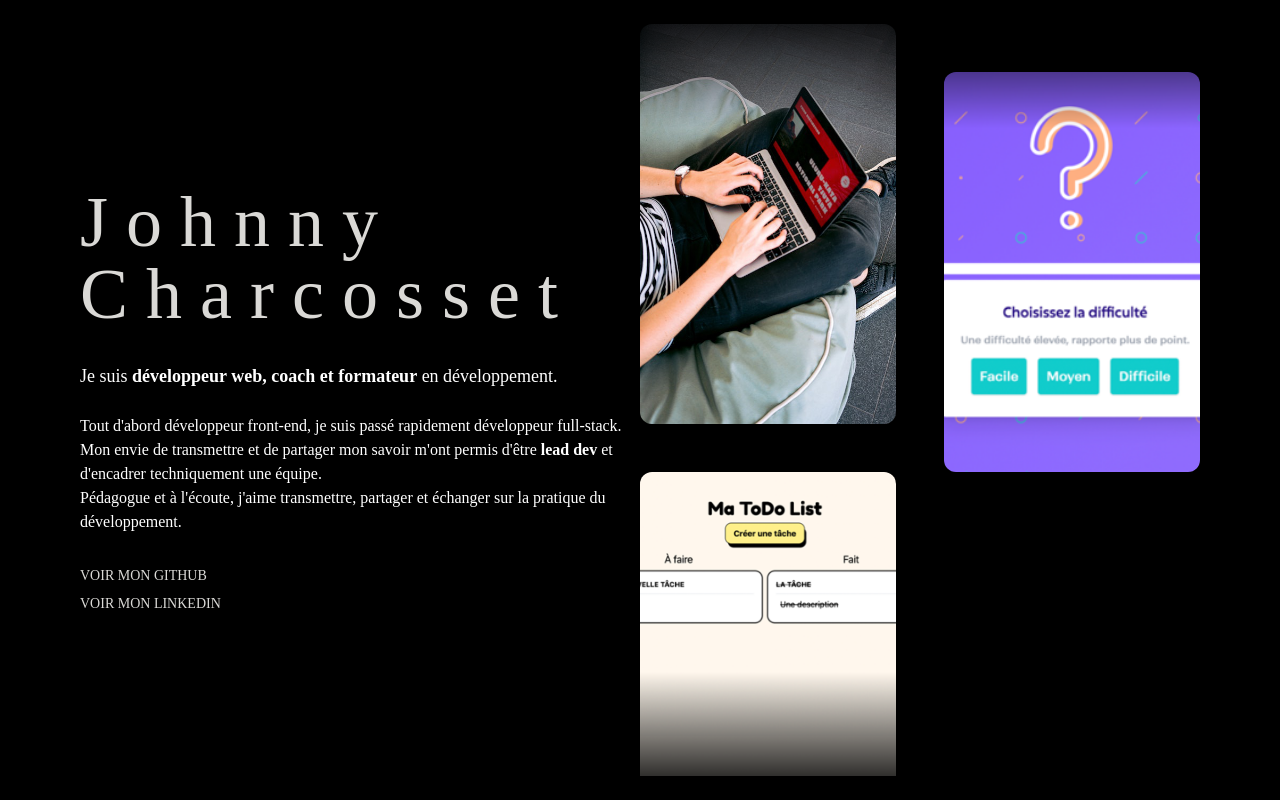
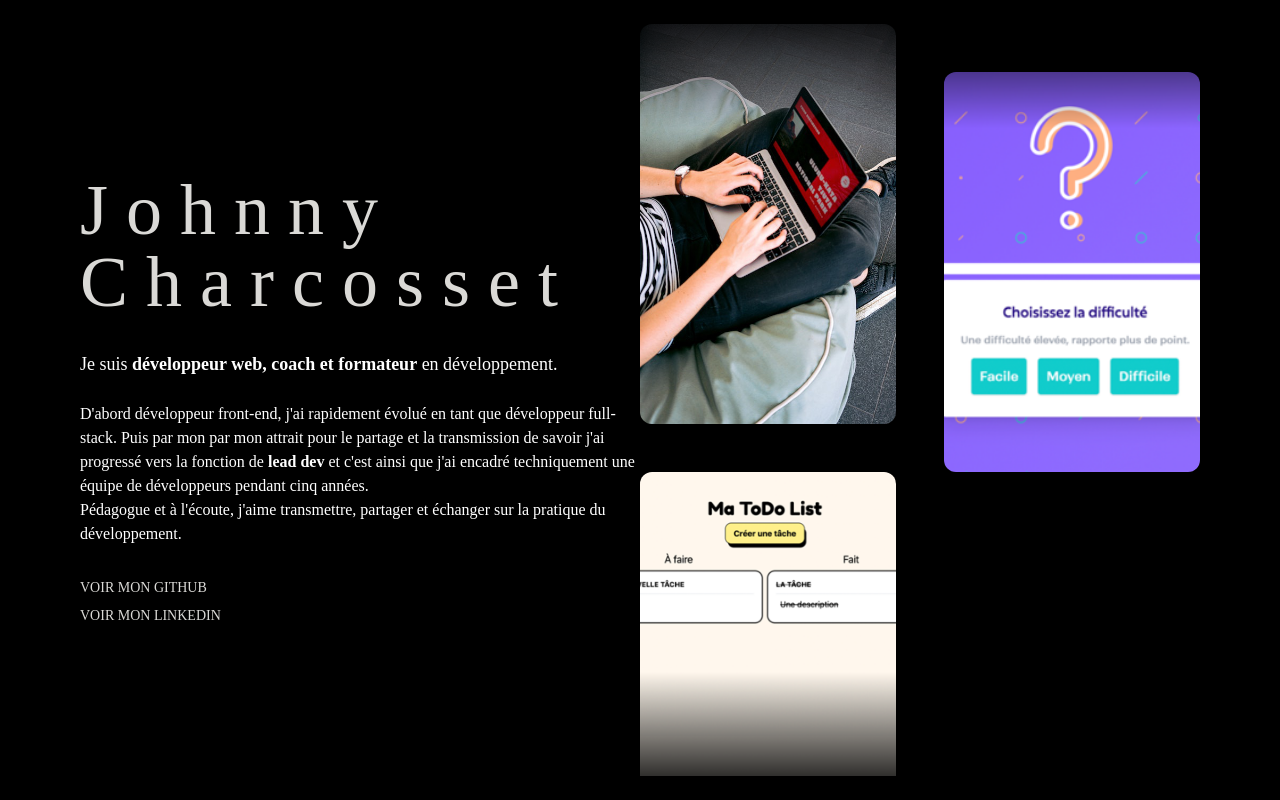
Before and after one commit to JohnnyEvo/johnnyevo.github.io, an Astro site: page / in a window 1280 px wide. Built offline with nearby package versions, Linux system fonts and the light colour scheme; Astro itself is replaced by a stand-in of ours; a web font is replaced by a local one.

Commit message:
chore: change main text

```diff
--- a/src/components/Aside.astro
+++ b/src/components/Aside.astro
@@ -4,8 +4,8 @@
     </span>
     <br>
     <br>
-    Tout d'abord développeur front-end, je suis passé rapidement développeur full-stack. Mon envie de transmettre et de partager
-    mon savoir m'ont permis d'être <b>lead dev</b> et d'encadrer techniquement une équipe.
+    D'abord développeur front-end, j'ai rapidement évolué en tant que développeur full-stack. Puis par mon par mon attrait pour le partage et la transmission de savoir
+    j'ai progressé vers la fonction de <b>lead dev</b> et c'est ainsi que j'ai encadré techniquement une équipe de développeurs pendant cinq années.
     <br>
     Pédagogue et à l'écoute, j'aime transmettre, partager et échanger sur la pratique du développement.
   </p>
```
